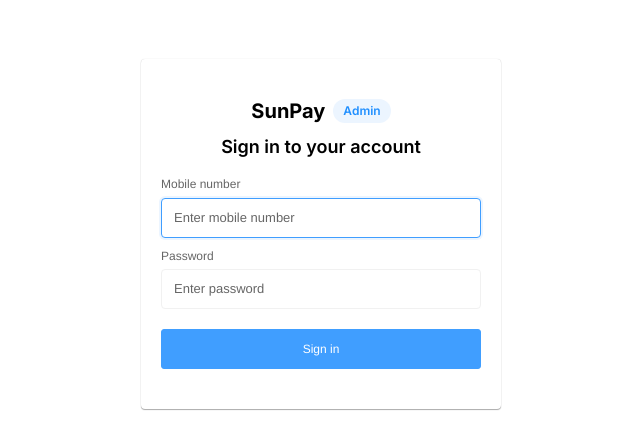
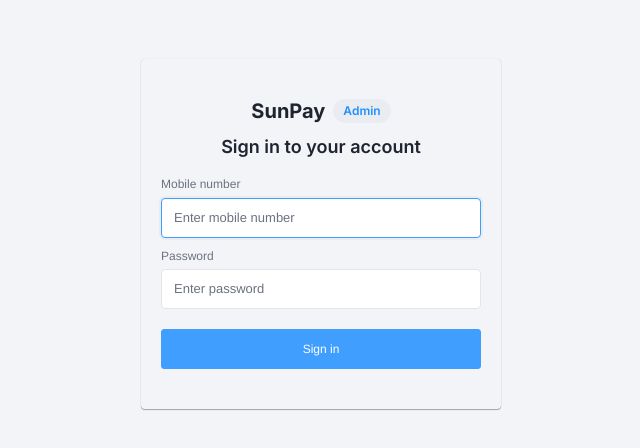
Before and after one commit to bcsuk999/subnpayadmin, a Vue app: page /login in a window 1280 px wide. Shown: the part 166-614 px from the top of the page, without its empty margins (319-959 px from the left). Built offline with nearby package versions, Linux system fonts and the light colour scheme.

Commit message:
style(admin): gray light theme (non-white bg) + zebra striping on users table

```diff
--- a/src/styles/tokens.css
+++ b/src/styles/tokens.css
@@ -1,13 +1,14 @@
 :root {
   --color-primary: #208fff;
   --color-secondary: #409eff;
-  --color-bg: #ffffff;
-  --color-text: #000000;
-  --color-text-secondary: #666666;
-  --color-border: #f1f1f1;
-  --color-surface-muted: #eaeaea;
-  --color-surface-raised: #ecf5ff;
+  --color-bg: #f3f4f7;
+  --color-text: #1f2430;
+  --color-text-secondary: #6b7280;
+  --color-border: #e2e5ea;
+  --color-surface-muted: #dde1e7;
+  --color-surface-raised: #e9edf2;
   --color-input-bg: #ffffff;
+  --color-row-alt: #ffffff;
   --color-success: #42b983;
   --color-danger: #ef4444;
   --color-warning: #f59e0b;
@@ -56,6 +57,7 @@
   --color-surface-muted: #232a38;
   --color-surface-raised: #1d2b42;
   --color-input-bg: #12151c;
+  --color-row-alt: #1a1f29;
   --color-success: #46c08a;
   --color-danger: #f87171;
   --color-warning: #fbbf24;
--- a/src/views/UsersView.vue
+++ b/src/views/UsersView.vue
@@ -119,7 +119,7 @@
 .filters .filter-row{display:flex;flex-wrap:wrap;gap:8px;align-items:end} .filters .field{flex:1;min-width:130px;gap:4px} .filters .field-label{font-size:11px} .filters .input{padding:6px 10px;font-size:12px} .filters .btn{padding:6px 10px;font-size:12px} .filter-actions{display:flex;gap:6px}
 .error{color:var(--color-danger);font-size:var(--text-h4);margin-bottom:8px} .empty{color:var(--color-text-secondary);font-size:var(--text-h4)}
 .table-wrap{overflow-x:auto;overflow-y:hidden;-webkit-overflow-scrolling:touch;border:1px solid var(--color-border);border-radius:var(--radius-md);scrollbar-width:thin;scrollbar-color:var(--color-border) transparent} .table-wrap::-webkit-scrollbar{height:8px} .table-wrap::-webkit-scrollbar-thumb{background:var(--color-border);border-radius:4px} .table-wrap::-webkit-scrollbar-track{background:transparent} .table{width:100%;border-collapse:collapse;font-size:var(--text-h4);min-width:980px}
-.table th,.table td{text-align:left;padding:10px 12px;border-bottom:1px solid var(--color-border);vertical-align:top} .table th{background:var(--color-surface-raised);font-weight:600}
+.table th,.table td{text-align:left;padding:10px 12px;border-bottom:1px solid var(--color-border);vertical-align:top} .table th{background:var(--color-surface-raised);font-weight:600} .table tbody tr:nth-child(odd){background:var(--color-row-alt)} .table tbody tr:hover{background:var(--color-surface-raised)}
 .mono{font-family:ui-monospace,monospace;font-size:12px} .muted{color:var(--color-text-secondary);font-size:11px} .remark{max-width:200px;word-break:break-word}
 .badge{display:inline-flex;padding:3px 8px;border-radius:var(--radius-round);font-size:11px;font-weight:600} .badge--success{border:1px solid var(--color-success);color:var(--color-success);background:var(--color-surface-raised)} .badge--warning{border:1px solid var(--color-warning);color:var(--color-warning);background:var(--color-surface-raised)} .badge--danger{border:1px solid var(--color-danger);color:var(--color-danger);background:#fef2f2} html[data-theme='dark'] .badge--danger{background:rgba(248,113,113,.12)}
 .row-actions{display:flex;gap:4px;flex-wrap:nowrap;white-space:nowrap} .action-btn{background:var(--color-surface-raised);border:1px solid var(--color-border);color:var(--color-text)} .action-btn:hover:not(:disabled){background:var(--color-bg);border-color:var(--color-secondary);color:var(--color-primary)} .action-btn--success{background:var(--color-success);border-color:var(--color-success);color:#fff} .action-btn--danger{background:var(--color-danger);border-color:var(--color-danger);color:#fff} .action-btn--warning{background:var(--color-warning);border-color:var(--color-warning);color:#fff} .pagination{display:flex;align-items:center;justify-content:center;gap:12px;margin-top:12px} .btn-sm{padding:6px 10px;font-size:var(--text-body-l);white-space:nowrap}
```
